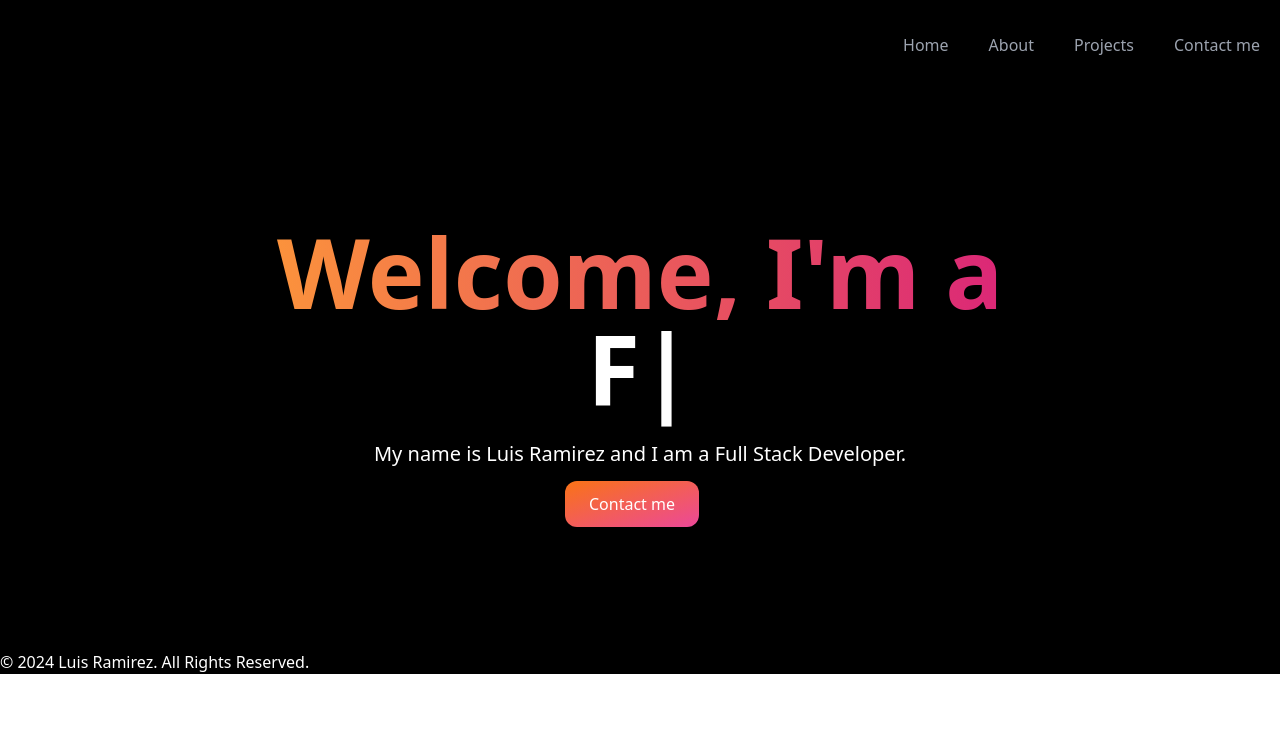
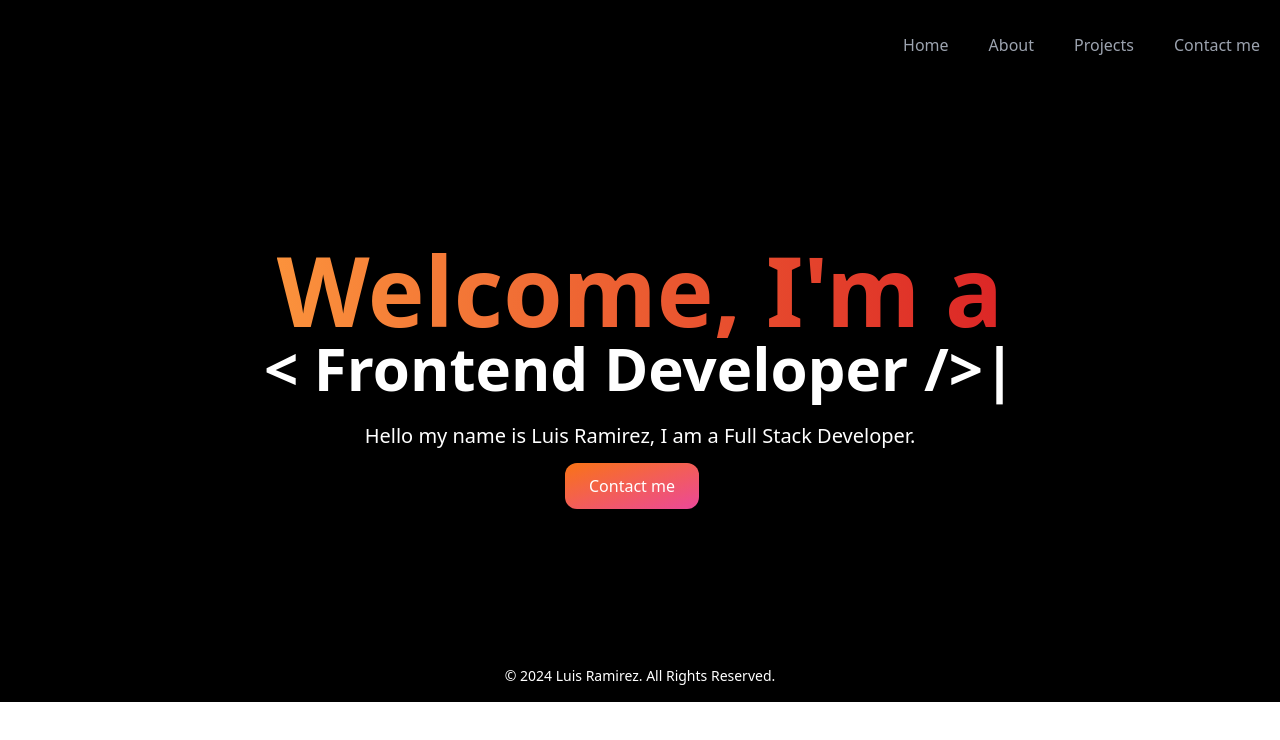
Before and after one commit to Luisrc91/Portfolio2024, a React (Create React App) app: page / in a window 1280 px wide. Shown: the top 740 px of the page. Built offline with nearby package versions, Linux system fonts and the light colour scheme; no server answers; a web font is replaced by a local one.

Commit message:
added typeanimation

```diff
--- a/src/Pages/Home.js
+++ b/src/Pages/Home.js
@@ -7,30 +7,30 @@ const Home = () => {
     <div className="flex items-center justify-center h-[70vh] bg-black">
       <div className="text-center px-5">
         <h1 className="text-white text-4xl sm:text-5xl lg:text-8xl font-extrabold">
-          <span className="text-transparent bg-clip-text bg-gradient-to-r from-orange-400 to-pink-600 inline-block">
-            Welcome, I'm a
+          <span className="text-transparent bg-clip-text bg-gradient-to-r from-orange-400 to-red-600 inline-block">
+             Welcome, I'm a
           </span>
         </h1>
-        <h1 className="text-white text-4xl sm:text-5xl lg:text-8xl font-extrabold">
+        <h1 className="text-white text-4xl sm:text-5xl lg:text-6xl font-extrabold">
           <span className="inline-block w-full"> {/* Added this line */}
             <TypeAnimation
               sequence={[
-                "Software Developer",
-                1000,
-                "Frontend Developer",
-                1000,
-                "Backend Developer",
-                1000,
+                "< Software Developer />",
+                950,
+                "< Frontend Developer />",
+                950,
+                "< Backend Developer />",
+                950,
               ]}
               wrapper="span"
-              speed={50}
+              speed={30}
               repeat={Infinity}
             />
           </span>
         </h1>
 
         <p className="text-white sm:text-lg my-6 lg:text-xl">
-          My name is Luis Ramirez and I am a Full Stack Developer.
+        Hello my name is Luis Ramirez, I am a Full Stack Developer.
         </p>
         <a
           href="/ContactMe"
--- a/src/components/Footer.js
+++ b/src/components/Footer.js
@@ -1,9 +1,16 @@
 import React from 'react';
 
 const Footer = () => {
+    const currentYear = new Date().getFullYear();
+
     return (
-        <footer className="bg-black">
-            <p className='text-white' >&copy; 2024 Luis Ramirez. All Rights Reserved.</p>
+        <footer className="bg-black py-4">
+            <div className="max-w-screen-xl mx-auto text-center">
+                <p className='text-white text-sm'>
+                    &copy; {currentYear} Luis Ramirez. All Rights Reserved.
+                </p>
+
+            </div>
         </footer>
     );
 }
```
